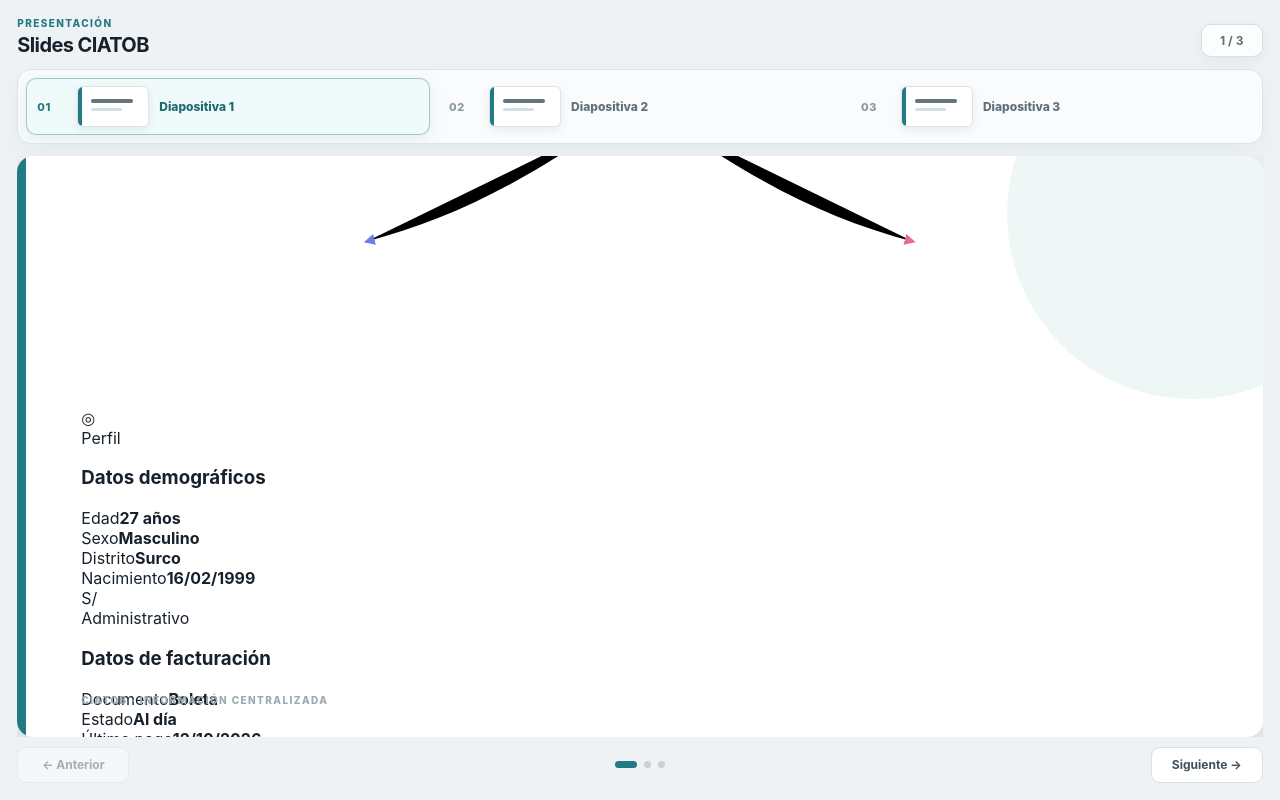
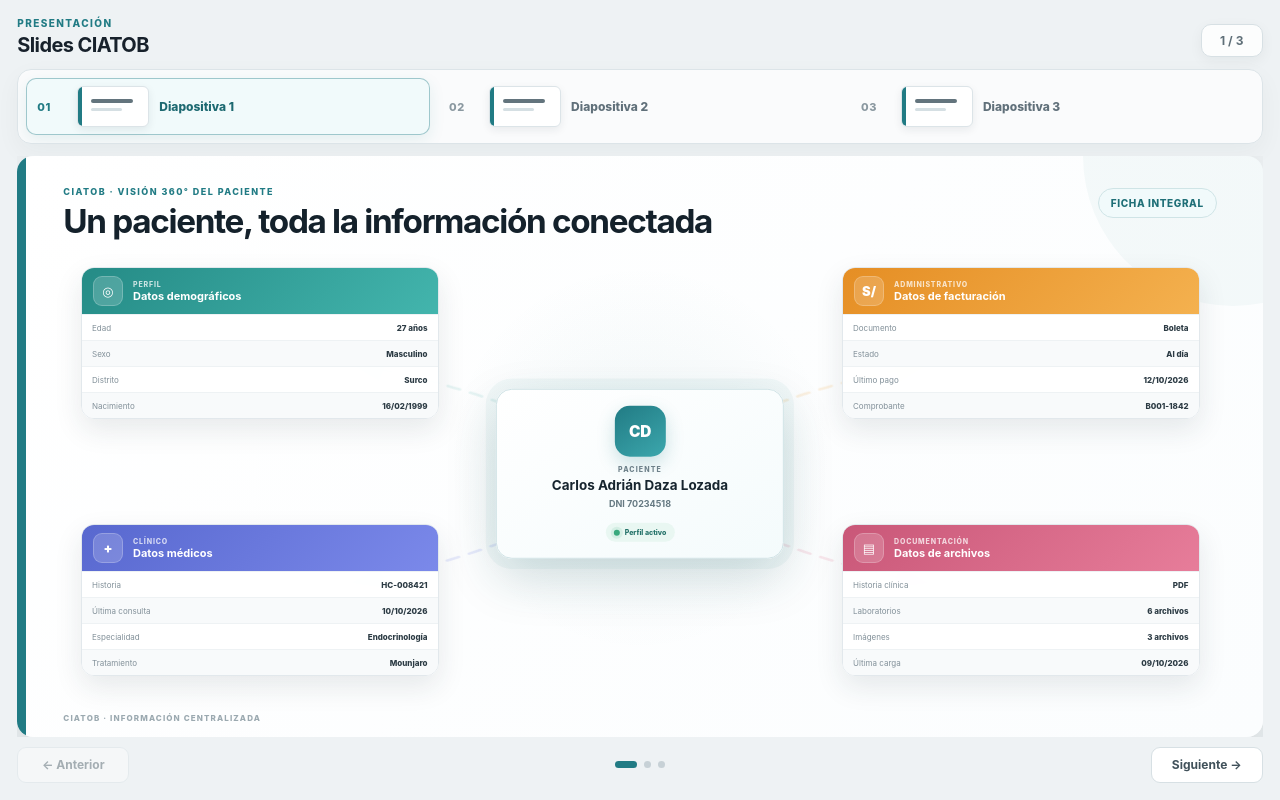
Before and after one commit to joseston/modal_scx, a React (Vite) app: page / in a window 1280 px wide. Built offline with nearby package versions, Linux system fonts and the light colour scheme.

Commit message:
Style animated patient information map on first slide

```diff
--- a/src/presentation/presentation.css
+++ b/src/presentation/presentation.css
@@ -306,6 +306,296 @@
   background: #217b84;
 }
 
+/* Slide 01 · mapa de información del paciente */
+.patient-data-slide {
+  justify-content: flex-start;
+  padding: clamp(22px, 2.4vw, 40px) clamp(30px, 3.6vw, 62px) clamp(26px, 3vw, 46px);
+  background:
+    radial-gradient(circle at 50% 52%, rgba(33,123,132,.055), transparent 28%),
+    linear-gradient(135deg, #ffffff 0%, #fbfdfe 100%);
+}
+
+.patient-data-slide::after {
+  width: 300px;
+  right: -120px;
+  top: -150px;
+  opacity: .58;
+}
+
+.patient-map-heading {
+  position: relative;
+  z-index: 4;
+  display: flex;
+  align-items: flex-start;
+  justify-content: space-between;
+  gap: 24px;
+  flex: 0 0 auto;
+}
+
+.patient-map-heading .ppt-kicker {
+  margin-bottom: 7px;
+  font-size: clamp(9px, .66vw, 11px);
+}
+
+.patient-map-heading h2 {
+  max-width: 780px;
+  font-size: clamp(24px, 2.6vw, 42px);
+  line-height: 1.04;
+  letter-spacing: -.04em;
+}
+
+.patient-map-badge {
+  flex: 0 0 auto;
+  margin-top: 2px;
+  padding: 8px 12px;
+  border: 1px solid #cfe4e6;
+  border-radius: 999px;
+  color: #1f6f77;
+  background: #f1fafb;
+  font-size: 10px;
+  font-weight: 800;
+  letter-spacing: .06em;
+  text-transform: uppercase;
+}
+
+.patient-map {
+  position: relative;
+  z-index: 3;
+  flex: 1 1 auto;
+  min-height: 0;
+  margin-top: 10px;
+}
+
+.patient-map-connectors {
+  position: absolute;
+  inset: 0;
+  width: 100%;
+  height: 100%;
+  overflow: visible;
+  pointer-events: none;
+  z-index: 1;
+}
+
+.map-flow {
+  fill: none;
+  stroke-width: 3;
+  stroke-linecap: round;
+  stroke-dasharray: 11 10;
+  opacity: .16;
+  animation: patient-flow-sequence 4.8s ease-in-out infinite, patient-flow-dash 1.15s linear infinite;
+}
+
+.flow-1 { stroke: #35a7a0; animation-delay: 0s, 0s; }
+.flow-2 { stroke: #f1a43b; animation-delay: .9s, 0s; }
+.flow-3 { stroke: #6f7de8; animation-delay: 1.8s, 0s; }
+.flow-4 { stroke: #e56c8b; animation-delay: 2.7s, 0s; }
+
+@keyframes patient-flow-dash {
+  to { stroke-dashoffset: -42; }
+}
+
+@keyframes patient-flow-sequence {
+  0%, 8%, 72%, 100% { opacity: .12; filter: drop-shadow(0 0 0 transparent); }
+  18%, 55% { opacity: .94; filter: drop-shadow(0 0 4px currentColor); }
+}
+
+.patient-info-card {
+  position: absolute;
+  z-index: 2;
+  width: 31%;
+  overflow: hidden;
+  border: 1px solid #e2e8ec;
+  border-radius: 13px;
+  background: rgba(255,255,255,.96);
+  box-shadow: 0 11px 28px rgba(27, 49, 59, .10);
+  animation: patient-card-in .55s both;
+}
+
+.patient-info-card.demographics { left: 1.5%; top: 4%; animation-delay: .06s; }
+.patient-info-card.billing { right: 1.5%; top: 4%; animation-delay: .16s; }
+.patient-info-card.medical { left: 1.5%; bottom: 5%; animation-delay: .26s; }
+.patient-info-card.files { right: 1.5%; bottom: 5%; animation-delay: .36s; }
+
+@keyframes patient-card-in {
+  from { opacity: 0; transform: translateY(8px) scale(.985); }
+  to { opacity: 1; transform: translateY(0) scale(1); }
+}
+
+.patient-info-card-header {
+  min-height: 44px;
+  display: flex;
+  align-items: center;
+  gap: 10px;
+  padding: 8px 11px;
+  color: #fff;
+}
+
+.demographics .patient-info-card-header { background: linear-gradient(135deg, #258b86, #43b5ad); }
+.billing .patient-info-card-header { background: linear-gradient(135deg, #e58e24, #f4b14f); }
+.medical .patient-info-card-header { background: linear-gradient(135deg, #5868cf, #7b89ea); }
+.files .patient-info-card-header { background: linear-gradient(135deg, #c95778, #e77d9a); }
+
+.patient-info-icon {
+  width: 30px;
+  height: 30px;
+  flex: 0 0 30px;
+  display: grid;
+  place-items: center;
+  border-radius: 9px;
+  color: #fff;
+  background: rgba(255,255,255,.18);
+  border: 1px solid rgba(255,255,255,.22);
+  font-size: 13px;
+  font-weight: 900;
+}
+
+.patient-info-card-header span:not(.patient-info-icon) {
+  display: block;
+  margin-bottom: 1px;
+  color: rgba(255,255,255,.74);
+  font-size: clamp(7px, .48vw, 9px);
+  font-weight: 800;
+  letter-spacing: .12em;
+  text-transform: uppercase;
+}
+
+.patient-info-card-header h3 {
+  margin: 0;
+  color: #fff;
+  font-size: clamp(11px, .86vw, 15px);
+  line-height: 1.1;
+}
+
+.patient-info-table {
+  display: grid;
+}
+
+.patient-info-row {
+  min-height: 26px;
+  display: grid;
+  grid-template-columns: minmax(0, .9fr) minmax(0, 1.1fr);
+  align-items: center;
+  gap: 8px;
+  padding: 5px 10px;
+  border-top: 1px solid #eef2f4;
+}
+
+.patient-info-row:nth-child(even) {
+  background: #f8fafb;
+}
+
+.patient-info-row span {
+  overflow: hidden;
+  color: #829099;
+  font-size: clamp(8px, .58vw, 10px);
+  text-overflow: ellipsis;
+  white-space: nowrap;
+}
+
+.patient-info-row strong {
+  overflow: hidden;
+  color: #2c3b44;
+  font-size: clamp(8px, .62vw, 10.5px);
+  font-weight: 780;
+  text-align: right;
+  text-overflow: ellipsis;
+  white-space: nowrap;
+}
+
+.patient-core-card {
+  position: absolute;
+  left: 50%;
+  top: 50%;
+  z-index: 5;
+  width: 25%;
+  min-width: 190px;
+  padding: clamp(12px, 1.25vw, 20px);
+  transform: translate(-50%, -50%);
+  border: 1px solid #cfe2e5;
+  border-radius: 16px;
+  background: linear-gradient(150deg, #ffffff 0%, #f4fbfc 100%);
+  box-shadow: 0 18px 46px rgba(21, 75, 82, .17), 0 0 0 7px rgba(33,123,132,.035);
+  text-align: center;
+  animation: patient-core-pulse 3.2s ease-in-out infinite;
+}
+
+@keyframes patient-core-pulse {
+  0%, 100% { box-shadow: 0 18px 46px rgba(21,75,82,.15), 0 0 0 7px rgba(33,123,132,.03); }
+  50% { box-shadow: 0 20px 52px rgba(21,75,82,.20), 0 0 0 12px rgba(33,123,132,.055); }
+}
+
+.patient-avatar-placeholder {
+  width: clamp(42px, 4vw, 62px);
+  aspect-ratio: 1;
+  margin: 0 auto 8px;
+  display: grid;
+  place-items: center;
+  border-radius: 15px;
+  color: #fff;
+  background: linear-gradient(145deg, #217b84, #3ca7ad);
+  box-shadow: 0 7px 18px rgba(33,123,132,.22);
+  font-size: clamp(13px, 1.2vw, 20px);
+  font-weight: 900;
+  letter-spacing: -.02em;
+}
+
+.patient-core-label {
+  display: block;
+  margin-bottom: 4px;
+  color: #6e818a;
+  font-size: clamp(7px, .5vw, 9px);
+  font-weight: 850;
+  letter-spacing: .16em;
+}
+
+.patient-core-card h3 {
+  margin: 0;
+  color: #17252f;
+  font-size: clamp(12px, 1.05vw, 18px);
+  line-height: 1.12;
+}
+
+.patient-core-card p {
+  margin: 5px 0 9px;
+  color: #657982;
+  font-size: clamp(9px, .68vw, 11px);
+  font-weight: 700;
+}
+
+.patient-core-status {
+  display: inline-flex;
+  align-items: center;
+  gap: 5px;
+  padding: 5px 8px;
+  border-radius: 999px;
+  color: #247269;
+  background: #e9f7f2;
+  font-size: clamp(7px, .52vw, 9px);
+  font-weight: 800;
+}
+
+.patient-core-status span {
+  width: 6px;
+  height: 6px;
+  border-radius: 50%;
+  background: #39a97d;
+  box-shadow: 0 0 0 3px rgba(57,169,125,.12);
+}
+
+.patient-data-slide .ppt-slide-footer {
+  left: clamp(30px, 3.6vw, 62px);
+  bottom: clamp(10px, 1.1vw, 17px);
+  font-size: 8px;
+}
+
+@media (max-width: 1100px) {
+  .patient-info-card { width: 32.5%; }
+  .patient-core-card { width: 27%; min-width: 170px; }
+  .patient-info-row { min-height: 23px; padding: 4px 8px; }
+  .patient-info-card-header { min-height: 40px; padding: 7px 9px; }
+  .patient-info-icon { width: 27px; height: 27px; flex-basis: 27px; }
+}
+
 @media (max-width: 820px) {
   .ppt-workspace {
     height: auto;
@@ -322,6 +612,14 @@
   .ppt-stage-shell { overflow: visible; }
   .ppt-stage { height: auto; aspect-ratio: 16 / 10; }
   .ppt-slide { min-height: 0; border-radius: 14px; }
+
+  .patient-data-slide { min-height: 620px; padding: 24px 26px 34px; }
+  .patient-map-heading h2 { font-size: 26px; }
+  .patient-map { min-height: 500px; }
+  .patient-info-card { width: 34%; }
+  .patient-core-card { width: 28%; min-width: 160px; }
+  .patient-info-row { grid-template-columns: 1fr; gap: 0; }
+  .patient-info-row strong { text-align: left; }
 }
 
 @media (max-width: 560px) {
@@ -336,4 +634,27 @@
   .ppt-slide-footer { left: 28px; bottom: 18px; }
   .ppt-navigation { grid-template-columns: 94px 1fr 94px; }
   .ppt-navigation button { font-size: 11px; }
+
+  .patient-data-slide { min-height: 760px; padding: 20px 18px 30px; }
+  .patient-map-heading { align-items: center; }
+  .patient-map-heading h2 { font-size: 22px; }
+  .patient-map-badge { display: none; }
+  .patient-map { display: grid; grid-template-columns: 1fr 1fr; gap: 9px; align-content: start; margin-top: 18px; }
+  .patient-map-connectors { display: none; }
+  .patient-info-card,
+  .patient-info-card.demographics,
+  .patient-info-card.billing,
+  .patient-info-card.medical,
+  .patient-info-card.files,
+  .patient-core-card {
+    position: static;
+    width: auto;
+    min-width: 0;
+    transform: none;
+  }
+  .patient-core-card { grid-column: 1 / -1; grid-row: 1; padding: 13px; }
+  .patient-avatar-placeholder { width: 46px; }
+  .patient-info-card { border-radius: 10px; }
+  .patient-info-card-header { min-height: 38px; }
+  .patient-info-row { min-height: 22px; }
 }
```
